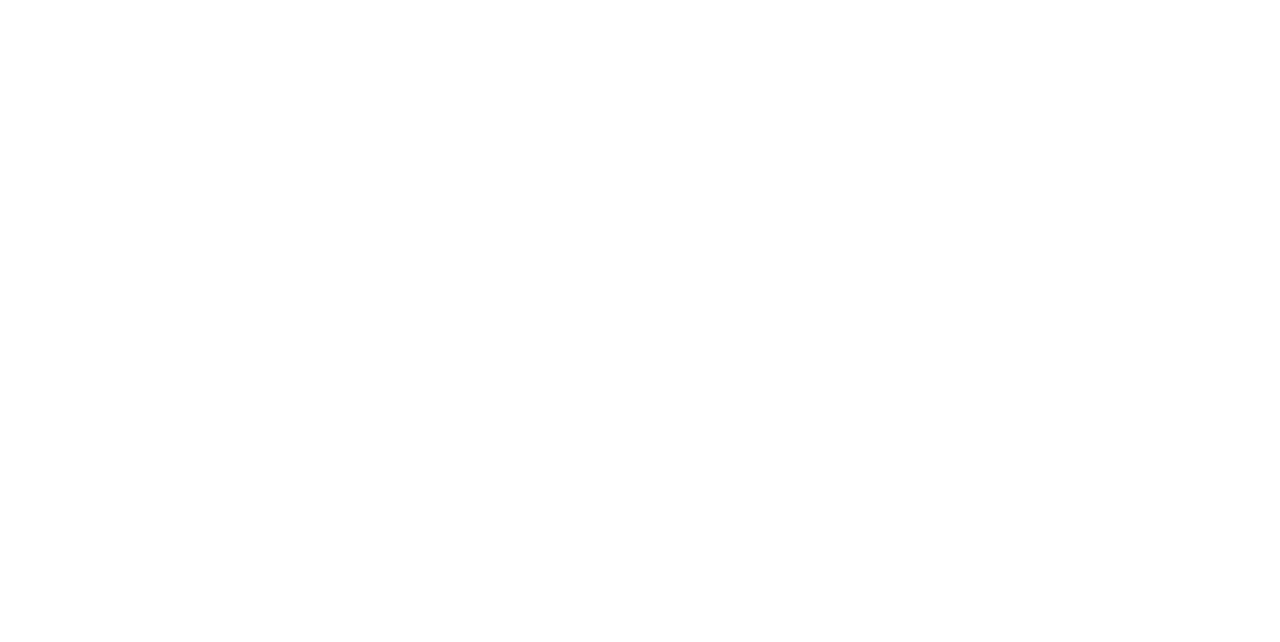
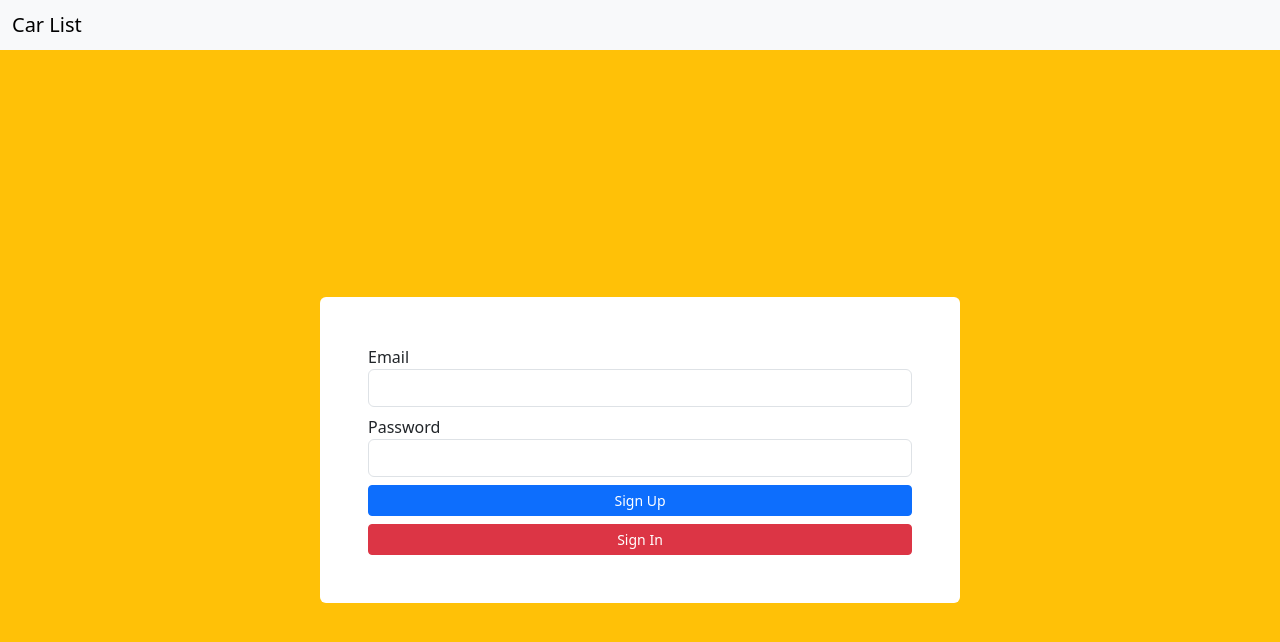
Before and after one commit to SobinSebastian/SampleReact, a React (Create React App) app in the folder frontend/: page /signUP in a window 1280 px wide. Before the commit this address had no page. Shown: the top 642 px of the page. Built offline with nearby package versions, Linux system fonts and the light colour scheme; the HTML template or start-up script is replaced by a standard one.

Commit message:
Login_templates

```diff
--- a/frontend/src/App.js
+++ b/frontend/src/App.js
@@ -6,12 +6,16 @@
 import CreateCars from './CreateCars';
 import Update from './Update';
 import Selectcar from './Selectcar';
+import Signin from './Signin';
+import Signup from './Signup';
 function App() {
   return (
     <Router>
     <Routes>
       <Route path="/" element={<Cars />} />
       <Route path="/create" element={<CreateCars/>}/>
+      <Route path="/signin" element={<Signin/>}/>
+      <Route path="/signUP" element={<Signup/>}/>
       <Route path="/update/:id" element={<Update/>}/>
       <Route path="/selectcar" element={<Selectcar/>}/>
     </Routes>
--- /dev/null
+++ b/frontend/src/Signin.js
@@ -0,0 +1,24 @@
+import React from 'react'
+
+function Signin() {
+  return (
+    <>
+       <nav className="navbar bg-body-tertiary">
+        <div className="container-fluid">
+            <span className="navbar-brand mb-0 h1"> Car List</span>
+        </div>
+        </nav>
+        <div className='d-flex vh-100 bg-warning justify-content-center align-items-center'>
+            <div className='w-50 bg-white rounded p-5'>
+                <label htmlFor='email'>Email</label>
+                <input type='text' className='form-control mb-2'/>
+                <label htmlFor='name'>Password</label>
+                <input type='text' className='form-control mb-2'/>
+                <button type='submit' className=' btn btn-primary btn-sm w-100'>Signin</button>
+            </div>
+        </div>
+    </>
+  )
+}
+
+export default Signin
--- /dev/null
+++ b/frontend/src/Signup.js
@@ -0,0 +1,27 @@
+import React from 'react'
+import { Link } from 'react-router-dom'
+
+
+function Signup() {
+  return (
+    <>
+    <nav className="navbar bg-body-tertiary">
+        <div className="container-fluid">
+            <span className="navbar-brand mb-0 h1"> Car List</span>
+        </div>
+        </nav>
+        <div className='d-flex vh-100 bg-warning justify-content-center align-items-center'>
+            <div className='w-50 bg-white rounded p-5'>
+                <label htmlFor='email'>Email</label>
+                <input type='text' className='form-control mb-2'/>
+                <label htmlFor='name'>Password</label>
+                <input type='text' className='form-control mb-2'/>
+                <button type='submit' className=' btn btn-primary btn-sm w-100'>Sign Up</button>
+                <Link to='/signin' className=' btn btn-danger btn-sm w-100 mt-2'> Sign In</Link>
+            </div>
+        </div>
+    </>
+  )
+}
+
+export default Signup
```
Also changed, not shown: 2 other files (tests, documents, lock files or other folders).
